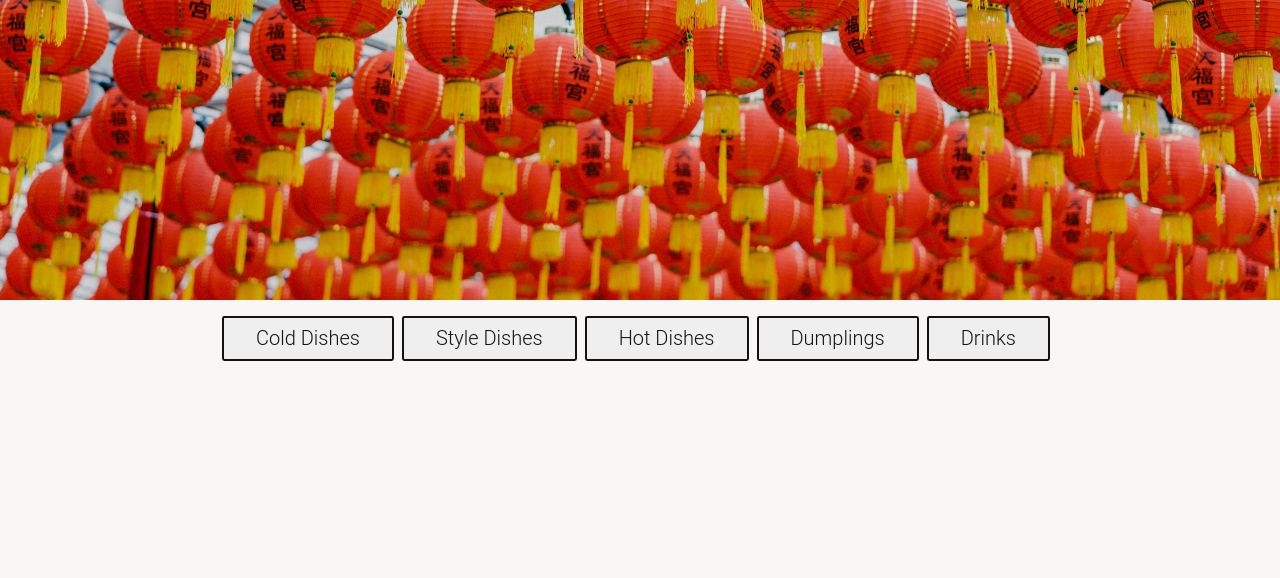
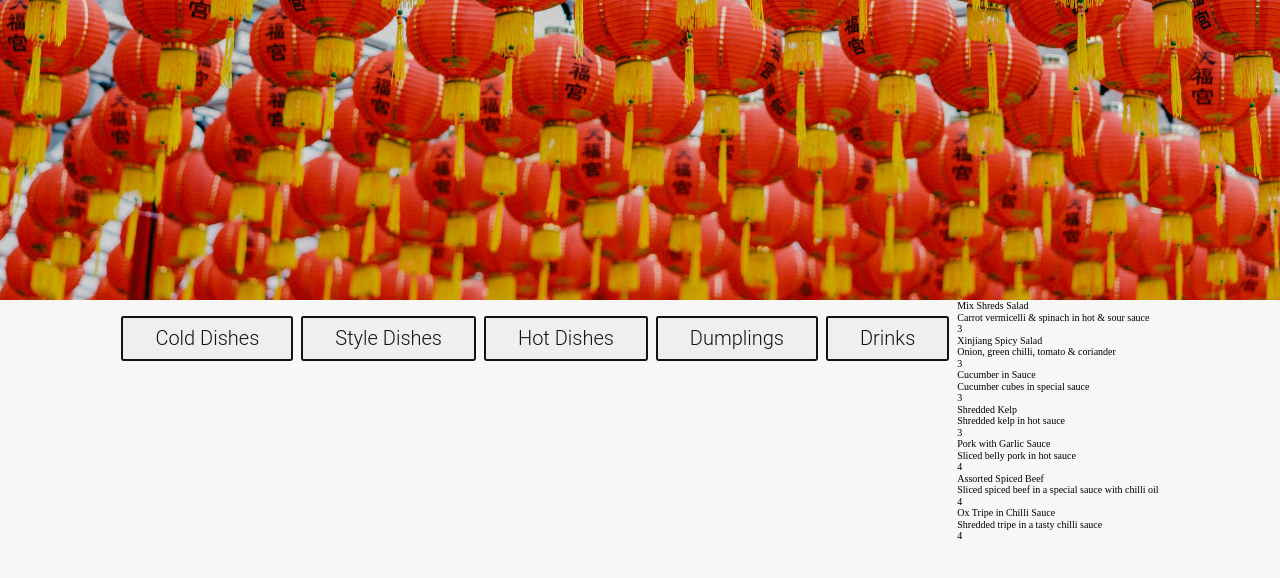
Before and after one commit to diskomotech/silk-road, a Vue app in the folder sr-website/: page / in a window 1280 px wide. Shown: the part 2100-2678 px from the top of the page. Built offline with nearby package versions, Linux system fonts and the light colour scheme.

Commit message:
Display first menu

```diff
--- a/sr-website/src/components/Menu.vue
+++ b/sr-website/src/components/Menu.vue
@@ -7,6 +7,14 @@
       <button class="menu__card-button" @click="menuClick">Hot Dishes</button>
       <button class="menu__card-button" @click="menuClick">Dumplings</button>
       <button class="menu__card-button" @click="menuClick">Drinks</button>
+        <div class="menu__details">
+            <!-- <v-if="menu === cold" cold/>
+            <v-if="menu === style" style/>
+            <v-if="menu === hot" hot/>
+            <v-if="menu === dumplings" dumplings/>
+            <v-if="menu === drinks" drinks/> -->
+            <component v-bind:is="menu"></component>
+        </div>
     </div>
   </section>
 </template>
@@ -22,7 +30,7 @@ import MenuStyleDish from "@/components/MenuStyleDish.vue";
   export default {
     data() {
       return {
-        menu: ''
+        menu: 'cold'
       }
     },
     methods: {
@@ -38,11 +46,11 @@ import MenuStyleDish from "@/components/MenuStyleDish.vue";
       }
     },
     components: {
-      MenuCold,
-      MenuDrinks,
-      MenuDumplings,
-      MenuHot,
-      MenuStyleDish
+      'cold': MenuCold,
+      'drinks': MenuDrinks,
+      'dumplings': MenuDumplings,
+      'hot': MenuHot,
+      'style': MenuStyleDish
     }
   };
 </script>
@@ -56,6 +64,7 @@ import MenuStyleDish from "@/components/MenuStyleDish.vue";
     position: relative;
     height: 100vh;
   }
+
 
   &__card {
     width: 100vw;
--- a/sr-website/src/components/MenuCold.vue
+++ b/sr-website/src/components/MenuCold.vue
@@ -1,6 +1,12 @@
 <template>
   <div>
-
+    <div v-for="item in items">
+      <span class="menu__dish-name">{{item.name}}</span>
+      <br/>
+      <span class="menu__dish-desc">{{item.desc}}</span>
+      <br/>
+      <span class="menu__dish-price">{{item.price}}</span>
+    </div>
   </div>
 </template>
 
```
